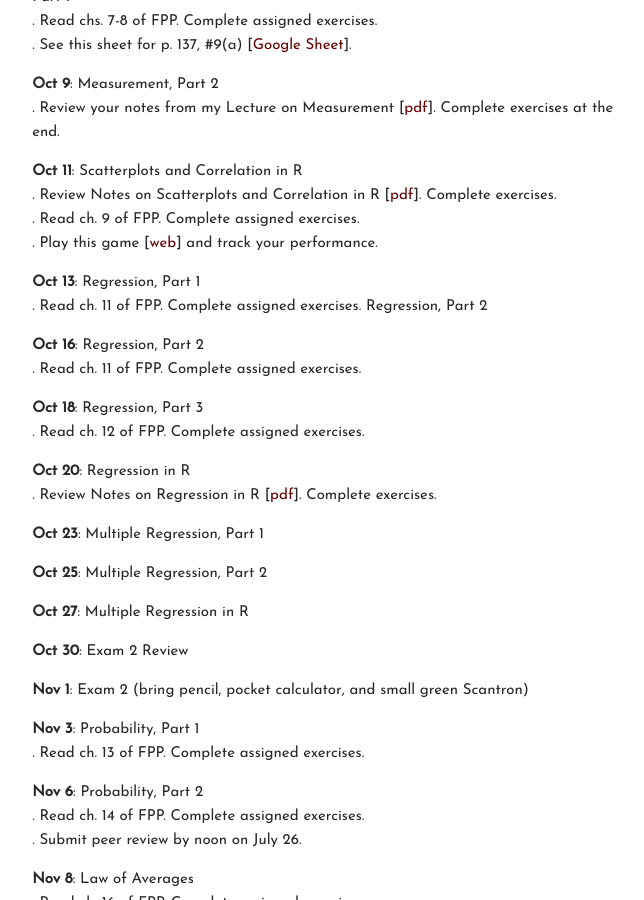
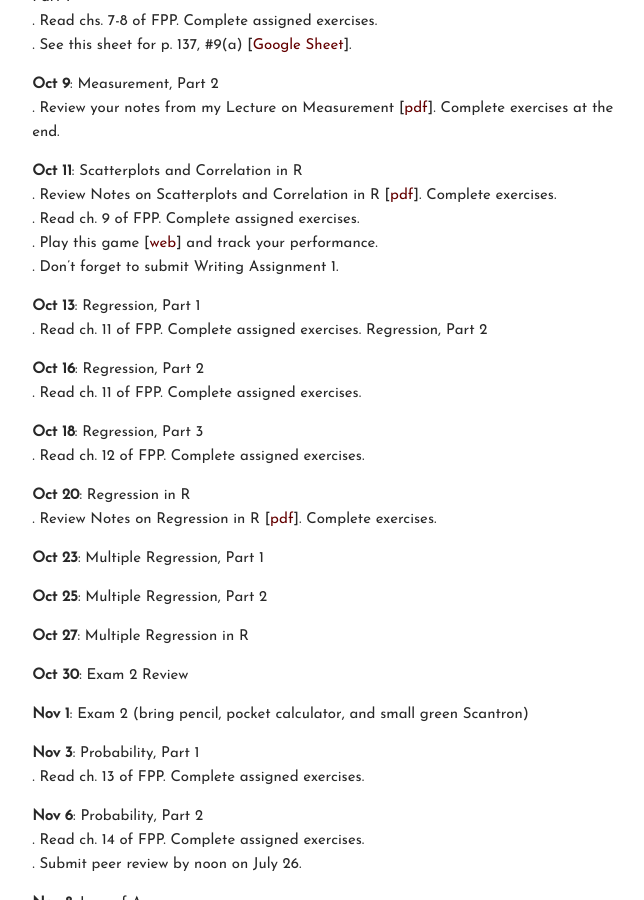
Before and after one commit to carlislerainey/carlislerainey.github.io, a Jekyll site: the page built from teaching/pols-209/index.md, in a window 1280 px wide and 900 px high, scrolled down 1990 px. Shown: the whole window, without its empty margins (430-1074 px from the left). Built offline with Jekyll 4.4.1, drawn with Linux system fonts in a browser that asks for light colours.

Commit message:
update 209

```diff
--- a/teaching/pols-209/index.md
+++ b/teaching/pols-209/index.md
@@ -94,6 +94,7 @@ Tasks (bullets) below the date should be completed before the next class (unless
 . Review Notes on Scatterplots and Correlation in R [[pdf](files/notes-18-correlation-r.pdf)]. Complete exercises.
 . Read ch. 9 of FPP. Complete assigned exercises.
 . Play this game [[web](http://www.rossmanchance.com/applets/GuessCorrelation.html)] and track your performance.
+. Don't forget to submit Writing Assignment 1.
 
 **Oct 13**: Regression, Part 1
 . Read ch. 11 of FPP. Complete assigned exercises.
```
